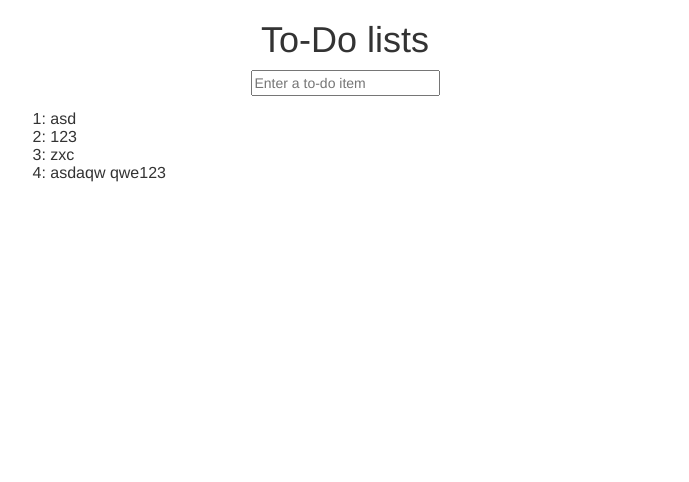
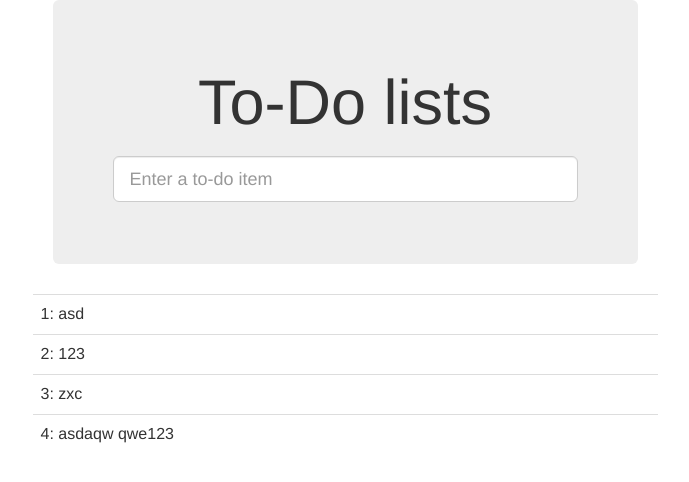
Before and after one commit to gajus11/TDD, a Django app: template lists/templates/list.html in a window 1280 px wide. Shown: the top 482 px of the page, without its empty margins (295-984 px from the left). Run offline with Django 3.2, Linux system fonts and the light colour scheme; the template is opened without the code that fills it: values that come from a table or form of the project are taken from there, others are empty; data comes from the database, SQL or seed files in the repository; both versions use the stored data as it was after the commit; some libraries are stand-ins or nearby versions.

Commit message:
End of chapter 7

```diff
--- a/functional_tests/tests.py
+++ b/functional_tests/tests.py
@@ -9,7 +9,7 @@ class NewVisitorTest(StaticLiveServerTestCase):
     def setUp(self):
         # self.browser = webdriver.Chrome('d:/chromedriver.exe')
         self.browser = webdriver.Firefox()
-        self.browser.implicitly_wait(3)
+        self.browser.implicitly_wait(1)
 
     def tearDown(self):
         self.browser.quit()
--- /dev/null
+++ b/lists/static/base.css
@@ -0,0 +1,3 @@
+#id_new_item {
+    margin-top: 2ex;
+}
--- a/lists/templates/base.html
+++ b/lists/templates/base.html
@@ -1,22 +1,24 @@
 <html>
-
-{% load bootstrap3 %}
-    {% bootstrap_css %}
-    {% bootstrap_javascript %}
-
 
 <head>
     <title>To-Do lists</title>
+    <!--{% load bootstrap3 %}-->
+    <!--{% bootstrap_css %}-->
+    <!--{% bootstrap_javascript %}-->
+    <link href="css/bootstrap.min.css" rel="stylesheet">
+    <link href="css/base.css" rel="stylesheet">
+    <link href="/static/bootstrap/css/bootstrap.min.css" rel="stylesheet">
 </head>
 
 <body>
     <div class="container">
         <div class="row">
-            <div class="col-md-6 col-md-offset-3">
+            <div class="col-md-6 col-md-offset-3 jumbotron">
                 <div class="text-center">
                     <h1>{% block header_text %}{% endblock %}</h1>
                     <form method="post" action="{% block form_action %}{% endblock %}">
                         <input name="item_text" id="id_new_item"
+                               class="form-control input-lg"
                                placeholder="Enter a to-do item" />
                         {% csrf_token %}
                     </form>
@@ -27,8 +29,8 @@
 
     <div class="row">
         <div class="col-md-6 col-md-offset-3">
-            {% block table %}
-            {% endblock %}
+                {% block table %}
+                {% endblock %}
         </div>
     </div>
 </body>
--- a/lists/templates/list.html
+++ b/lists/templates/list.html
@@ -5,7 +5,7 @@
 {% block form_action %}/lists/{{ list.id }}/add_item{% endblock %}
 
 {% block table %}
-    <table id="id_list_table">
+    <table id="id_list_table" class="table">
         {% for item in list.item_set.all %}
             <tr><td>{{ forloop.counter }}: {{ item.text }}</td></tr>
         {% endfor %}
--- a/superlists/settings.py
+++ b/superlists/settings.py
@@ -31,7 +31,7 @@ ALLOWED_HOSTS = []
 # Application definition
 
 INSTALLED_APPS = [
-    'django.contrib.admin',
+    # 'django.contrib.admin',
     'django.contrib.auth',
     'django.contrib.contenttypes',
     'django.contrib.sessions',
@@ -121,3 +121,4 @@ USE_TZ = True
 # https://docs.djangoproject.com/en/1.9/howto/static-files/
 
 STATIC_URL = '/static/'
+STATIC_ROOT = os.path.abspath(os.path.join(BASE_DIR, '../static'))
```
Also changed, not shown: db.sqlite3.
